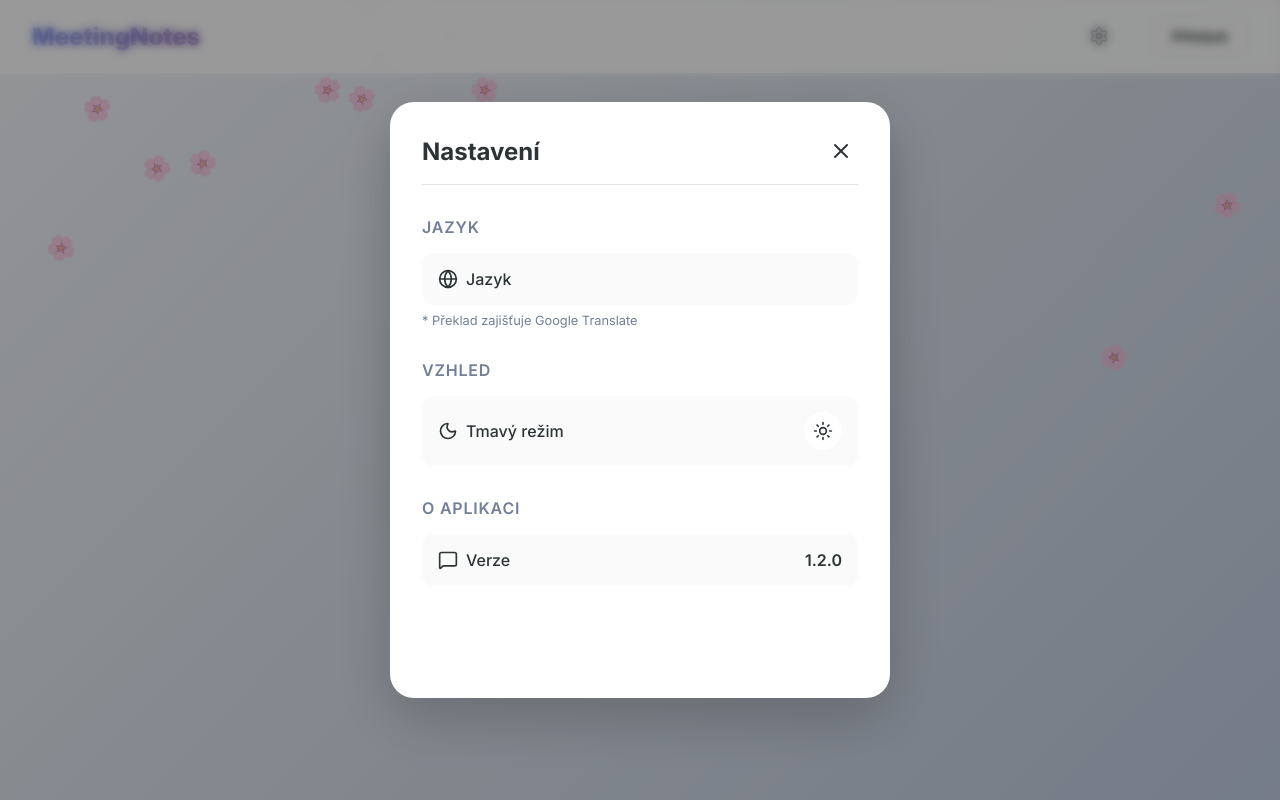
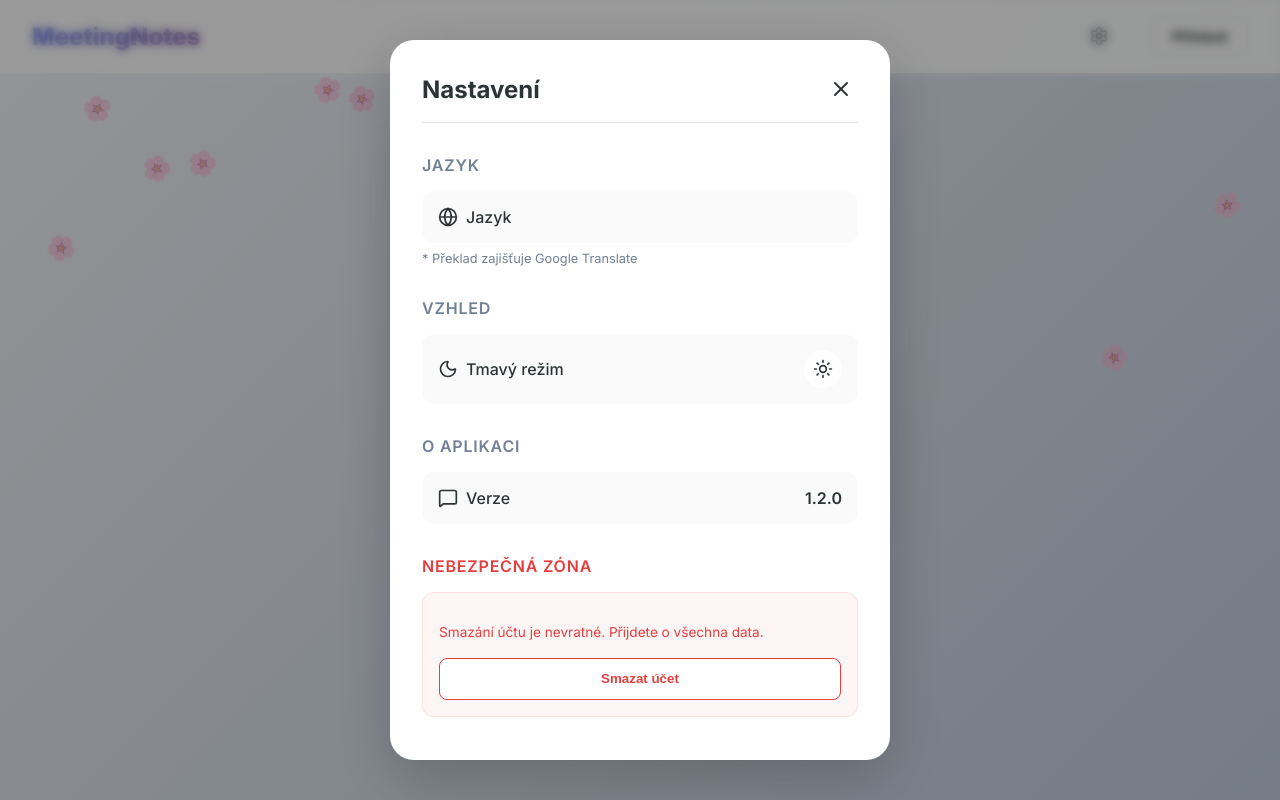
Before and after one commit to TK789456123/meeting-notes, a Next.js app: page /import in a window 1280 px wide. Both pictures are taken after a click on the button "Nastavení". Built offline with nearby package versions, Linux system fonts and the light colour scheme; no server answers.

Commit message:
Feat: Add Delete Account functionality to Settings

```diff
--- a/src/components/layout/actions.ts
+++ b/src/components/layout/actions.ts
@@ -59,3 +59,25 @@ export async function uploadAvatar(formData: FormData) {
     revalidatePath('/', 'layout')
     return { success: true, message: 'Profilový obrázek byl změněn', avatarUrl: urlWithTimestamp }
 }
+
+import { createAdminClient } from '@/utils/supabase/server'
+import { redirect } from 'next/navigation'
+
+export async function deleteAccount() {
+    const supabase = await createClient()
+    const { data: { user }, error: userError } = await supabase.auth.getUser()
+
+    if (userError || !user) {
+        return { success: false, message: 'Uživatel není přihlášen' }
+    }
+
+    const adminSupabase = await createAdminClient()
+    const { error: deleteError } = await adminSupabase.auth.admin.deleteUser(user.id)
+
+    if (deleteError) {
+        console.error('Delete account error:', deleteError)
+        return { success: false, message: 'Chyba při mazání účtu' }
+    }
+
+    return { success: true }
+}
--- a/src/components/ui/SettingsModal.tsx
+++ b/src/components/ui/SettingsModal.tsx
@@ -1,9 +1,11 @@
 'use client'
 
 import { useEffect, useState } from 'react'
+import { useRouter } from 'next/navigation'
 import { X, Moon, Sun, Globe, MessageSquare } from 'lucide-react'
 import { useTheme } from 'next-themes'
 import { ThemeToggle } from './theme-toggle'
+import { deleteAccount } from '@/components/layout/actions'
 import styles from './settings-modal.module.css'
 
 interface SettingsModalProps {
@@ -20,7 +22,27 @@ declare global {
 
 export default function SettingsModal({ isOpen, onClose }: SettingsModalProps) {
     const [mounted, setMounted] = useState(false)
+    const [showDeleteConfirm, setShowDeleteConfirm] = useState(false)
+    const [isDeleting, setIsDeleting] = useState(false)
     const { theme } = useTheme()
+    const router = useRouter()
+
+    const handleDeleteAccount = async () => {
+        setIsDeleting(true)
+        try {
+            const result = await deleteAccount()
+            if (result.success) {
+                router.push('/goodbye') // Or login
+            } else {
+                alert(result.message || 'Chyba při mazání účtu')
+                setIsDeleting(false)
+            }
+        } catch (error) {
+            console.error(error)
+            alert('Chyba při mazání účtu')
+            setIsDeleting(false)
+        }
+    }
 
     useEffect(() => {
         setMounted(true)
@@ -113,6 +135,39 @@ export default function SettingsModal({ isOpen, onClose }: SettingsModalProps) {
                     </div>
                 </div>
 
+                <div className={styles.section}>
+                    <h3 className={styles.sectionTitle} style={{ color: '#e53e3e' }}>Nebezpečná zóna</h3>
+                    <div className={styles.dangerZone}>
+                        <p className={styles.dangerText}>
+                            Smazání účtu je nevratné. Přijdete o všechna data.
+                        </p>
+                        {!showDeleteConfirm ? (
+                            <button
+                                className={styles.deleteButton}
+                                onClick={() => setShowDeleteConfirm(true)}
+                            >
+                                Smazat účet
+                            </button>
+                        ) : (
+                            <div className={styles.confirmRow}>
+                                <button
+                                    className={styles.cancelDeleteButton}
+                                    onClick={() => setShowDeleteConfirm(false)}
+                                >
+                                    Zrušit
+                                </button>
+                                <button
+                                    className={styles.confirmDeleteButton}
+                                    onClick={handleDeleteAccount}
+                                    disabled={isDeleting}
+                                >
+                                    {isDeleting ? 'Mažu...' : 'Opravdu smazat'}
+                                </button>
+                            </div>
+                        )}
+                    </div>
+                </div>
+
             </div>
         </div>
     )
--- a/src/components/ui/settings-modal.module.css
+++ b/src/components/ui/settings-modal.module.css
@@ -232,6 +232,86 @@
 }
 
 
+
+.dangerZone {
+    background: rgba(229, 62, 62, 0.05);
+    border: 1px solid rgba(229, 62, 62, 0.1);
+    border-radius: 12px;
+    padding: 1rem;
+}
+
+[data-theme='dark'] .dangerZone {
+    background: rgba(229, 62, 62, 0.1);
+    border-color: rgba(229, 62, 62, 0.2);
+}
+
+.dangerText {
+    font-size: 0.85rem;
+    color: #e53e3e;
+    margin-bottom: 1rem;
+    line-height: 1.4;
+}
+
+.deleteButton {
+    width: 100%;
+    padding: 0.8rem;
+    background: white;
+    color: #e53e3e;
+    border: 1px solid #e53e3e;
+    border-radius: 8px;
+    font-weight: 600;
+    cursor: pointer;
+    transition: all 0.2s;
+}
+
+.deleteButton:hover {
+    background: #e53e3e;
+    color: white;
+}
+
+[data-theme='dark'] .deleteButton {
+    background: transparent;
+}
+
+[data-theme='dark'] .deleteButton:hover {
+    background: #e53e3e;
+}
+
+.confirmRow {
+    display: flex;
+    gap: 0.5rem;
+}
+
+.cancelDeleteButton {
+    flex: 1;
+    padding: 0.8rem;
+    background: #edf2f7;
+    color: #4a5568;
+    border: none;
+    border-radius: 8px;
+    font-weight: 600;
+    cursor: pointer;
+}
+
+.cancelDeleteButton:hover {
+    background: #e2e8f0;
+}
+
+.confirmDeleteButton {
+    flex: 1;
+    padding: 0.8rem;
+    background: #e53e3e;
+    color: white;
+    border: none;
+    border-radius: 8px;
+    font-weight: 600;
+    cursor: pointer;
+}
+
+.confirmDeleteButton:hover {
+    background: #c53030;
+}
+
 @keyframes fadeIn {
     from {
         opacity: 0;
```
